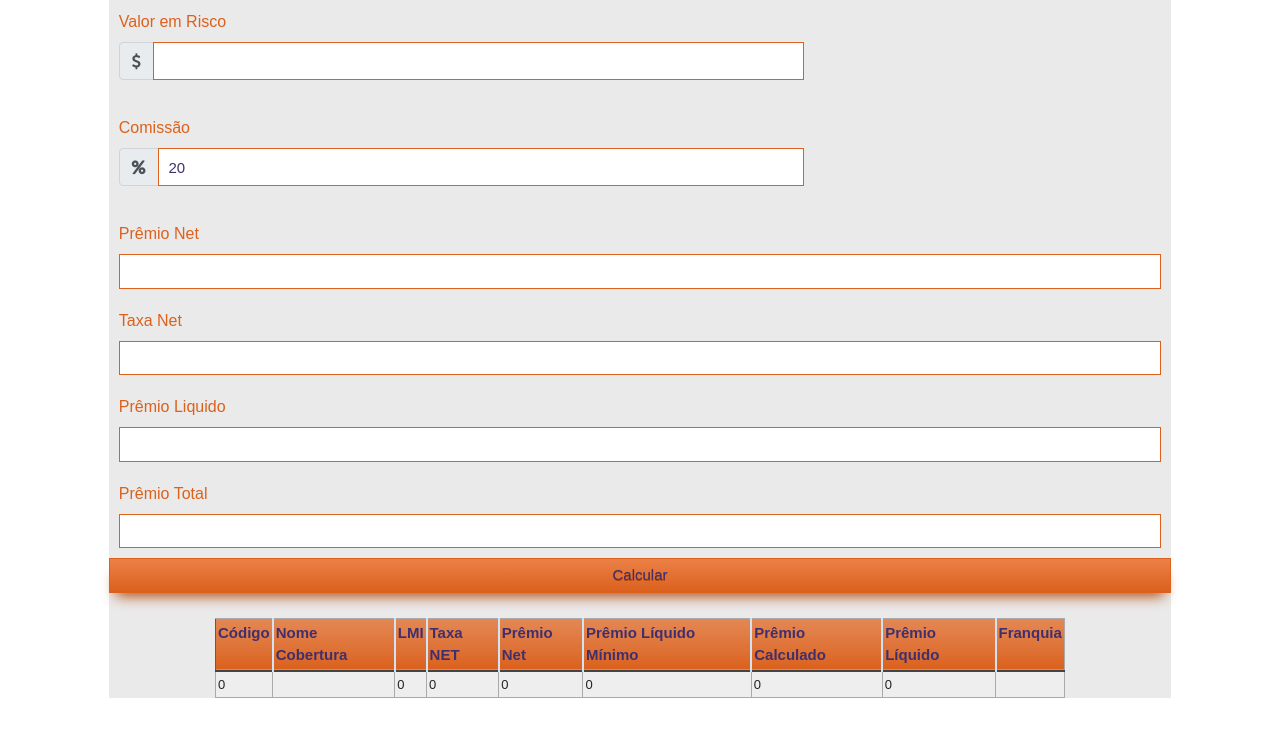
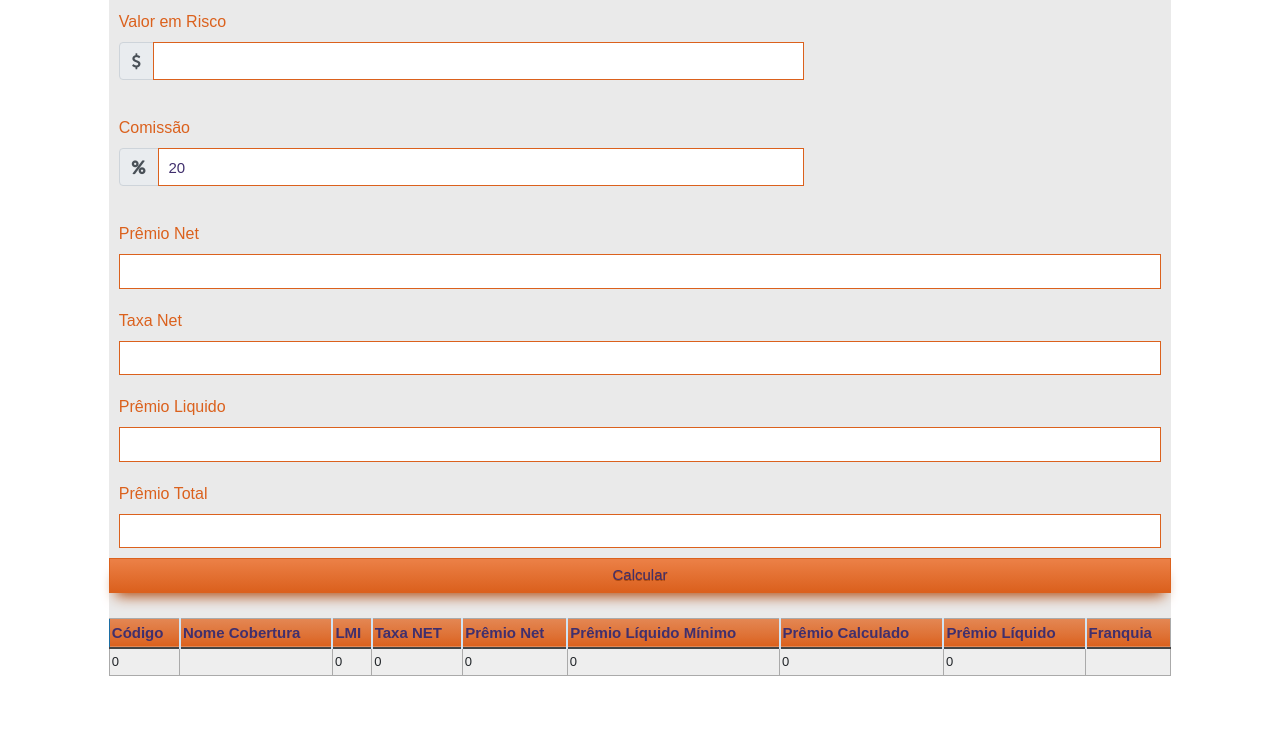
Before and after one commit to tfalc/CalculadoraJavaScript, a plain HTML site: page index.html in a window 1280 px wide. Drawn offline with nearby package versions, Linux system fonts and the light colour scheme.

Commit message:
Update style.css
Correction os floating div.

```diff
--- a/css/style.css
+++ b/css/style.css
@@ -59,6 +59,11 @@ label{
     border: solid 1px #db611d;
     padding: 4px 3px;
 
+}
+
+.exibeResultados{
+  margin: auto;
+  width: 100%;
 }
 
 /* CSS botão */
```
